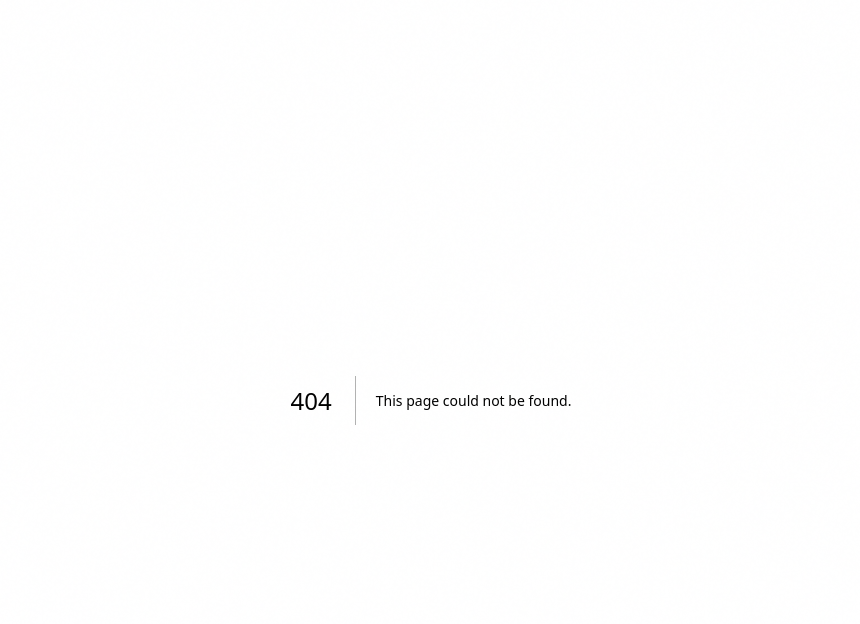
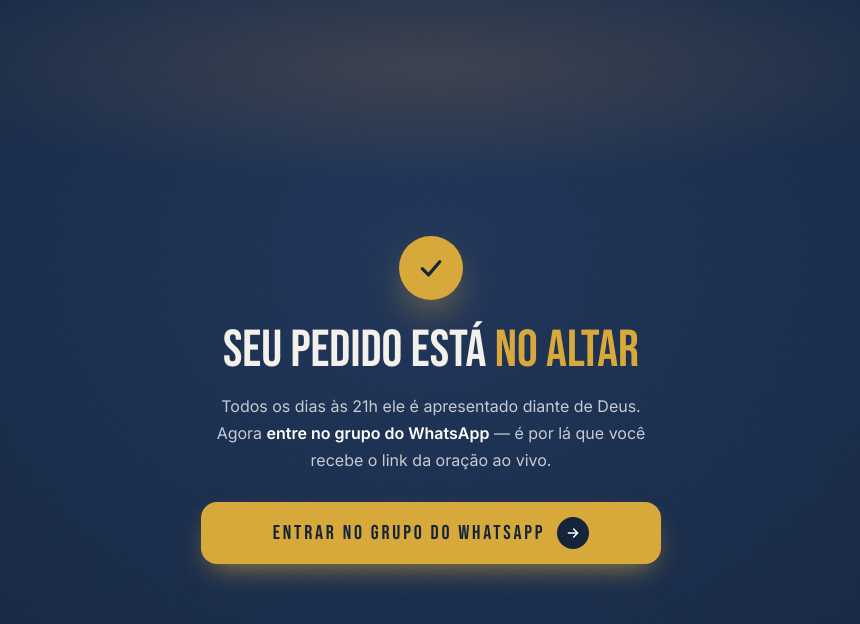
Before and after one commit to arthurrrangel/altomir-rangel, a Next.js app: page /altardanoite/obrigado in a window 1280 px wide. Before the commit this address had no page. Shown: the top 624 px of the page, without its empty margins (209-1069 px from the left). Built offline with nearby package versions, Linux system fonts and the light colour scheme; a web font is replaced by a local one.

Commit message:
Add files via upload

```diff
--- /dev/null
+++ b/app/altardanoite/obrigado/ObrigadoClient.tsx
@@ -0,0 +1,106 @@
+'use client'
+import { useEffect, useState } from 'react'
+import { GRUPO_WHATSAPP, LEAD_FLAG, loadMetaPixel, fbqTrack } from '../config'
+
+const SEGUNDOS_REDIRECT = 4
+
+export default function ObrigadoClient() {
+  const [auto, setAuto] = useState(false)
+  const [restante, setRestante] = useState(SEGUNDOS_REDIRECT)
+
+  useEffect(() => {
+    // Navegação SPA reaproveita o documento: o loader devolve false e o
+    // PageView desta rota precisa ser disparado manualmente.
+    const carregouAgora = loadMetaPixel()
+    if (!carregouAgora) fbqTrack('PageView')
+
+    // "Lead" dispara só pra quem veio do formulário (flag de sessão) — nunca
+    // pra acesso direto, refresh ou robô. Evita conversão falsa no Meta.
+    let veioDoForm = false
+    try {
+      veioDoForm = sessionStorage.getItem(LEAD_FLAG) === '1'
+      if (veioDoForm) sessionStorage.removeItem(LEAD_FLAG)
+    } catch {
+      /* noop */
+    }
+    if (veioDoForm) {
+      fbqTrack('Lead')
+      setAuto(true)
+    }
+  }, [])
+
+  useEffect(() => {
+    if (!auto) return
+    const t = window.setInterval(() => {
+      setRestante((r) => {
+        if (r <= 1) {
+          window.clearInterval(t)
+          window.location.href = GRUPO_WHATSAPP
+          return 0
+        }
+        return r - 1
+      })
+    }, 1000)
+    return () => window.clearInterval(t)
+  }, [auto])
+
+  return (
+    <main className="relative flex min-h-[100svh] w-full items-center justify-center overflow-hidden bg-[#182A46] px-6 text-center text-white antialiased">
+      <div
+        className="pointer-events-none absolute inset-0"
+        style={{ background: 'radial-gradient(ellipse at 50% 32%, #21365A 0%, #182A46 68%)' }}
+      />
+      <div
+        className="pointer-events-none absolute inset-x-0 top-0 h-[46svh]"
+        style={{ background: 'radial-gradient(60% 46% at 50% 18%, rgba(228,152,54,0.16) 0%, transparent 70%)' }}
+      />
+
+      <div className="relative z-10 flex w-full max-w-[460px] flex-col items-center">
+        <span className="motion-safe:animate-[pop_.7s_cubic-bezier(0.22,1,0.36,1)_both] grid h-16 w-16 place-items-center rounded-full bg-[#D8A93A] text-[#14243B] shadow-[0_16px_40px_-12px_rgba(216,169,58,0.8)]">
+          <CheckIcon />
+        </span>
+
+        <h1 className="motion-safe:animate-[reveal_1s_cubic-bezier(0.22,1,0.36,1)_0.15s_both] mt-6 font-bebas leading-[1.02] text-[#F3F1EA] text-[clamp(32px,9vw,52px)]">
+          Seu pedido está <span className="text-[#D8A93A]">no altar</span>
+        </h1>
+
+        <p className="motion-safe:animate-[reveal_1s_cubic-bezier(0.22,1,0.36,1)_0.3s_both] mt-4 font-inter text-[15px] leading-[1.7] text-white/75 sm:text-[16px]">
+          Todos os dias às 21h ele é apresentado diante de Deus. Agora <strong className="font-semibold text-white">entre no grupo do WhatsApp</strong> — é por lá que você recebe o link da oração ao vivo.
+        </p>
+
+        <a
+          href={GRUPO_WHATSAPP}
+          className="motion-safe:animate-[reveal_1s_cubic-bezier(0.22,1,0.36,1)_0.45s_both] mt-7 flex w-full items-center justify-center gap-3 rounded-2xl bg-[#D8A93A] py-[15px] font-bebas text-[20px] tracking-[0.14em] text-[#14243B] shadow-[0_12px_28px_-10px_rgba(216,169,58,0.7)] transition duration-300 hover:-translate-y-0.5 hover:bg-[#e2b954] active:translate-y-0"
+        >
+          Entrar no grupo do WhatsApp
+          <span className="grid h-8 w-8 place-items-center rounded-full bg-[#14243B] text-white">
+            <ArrowIcon />
+          </span>
+        </a>
+
+        {auto && (
+          <p aria-live="polite" className="mt-4 font-inter text-[13px] text-white/55">
+            Levando você para o grupo em {restante}s…
+          </p>
+        )}
+      </div>
+
+      <style>{`@keyframes reveal{from{opacity:0;transform:translateY(18px)}to{opacity:1;transform:none}}@keyframes pop{from{opacity:0;transform:scale(.6)}to{opacity:1;transform:scale(1)}}`}</style>
+    </main>
+  )
+}
+
+function CheckIcon() {
+  return (
+    <svg width="30" height="30" viewBox="0 0 24 24" fill="none" stroke="currentColor" strokeWidth="2.6" strokeLinecap="round" strokeLinejoin="round">
+      <path d="M5 12.5 10 17.5 19 7" />
+    </svg>
+  )
+}
+function ArrowIcon() {
+  return (
+    <svg width="16" height="16" viewBox="0 0 24 24" fill="none" stroke="currentColor" strokeWidth="2.2" strokeLinecap="round" strokeLinejoin="round">
+      <path d="M5 12h14M13 6l6 6-6 6" />
+    </svg>
+  )
+}
--- /dev/null
+++ b/app/altardanoite/obrigado/page.tsx
@@ -0,0 +1,12 @@
+import type { Metadata } from 'next'
+import ObrigadoClient from './ObrigadoClient'
+
+export const metadata: Metadata = {
+  title: 'Cadastro confirmado | Altar de Oração',
+  description: 'Seu lugar no Altar de Oração está garantido. Entre no grupo do WhatsApp para receber o link todos os dias às 21h.',
+  robots: { index: false, follow: false },
+}
+
+export default function Page() {
+  return <ObrigadoClient />
+}
```
